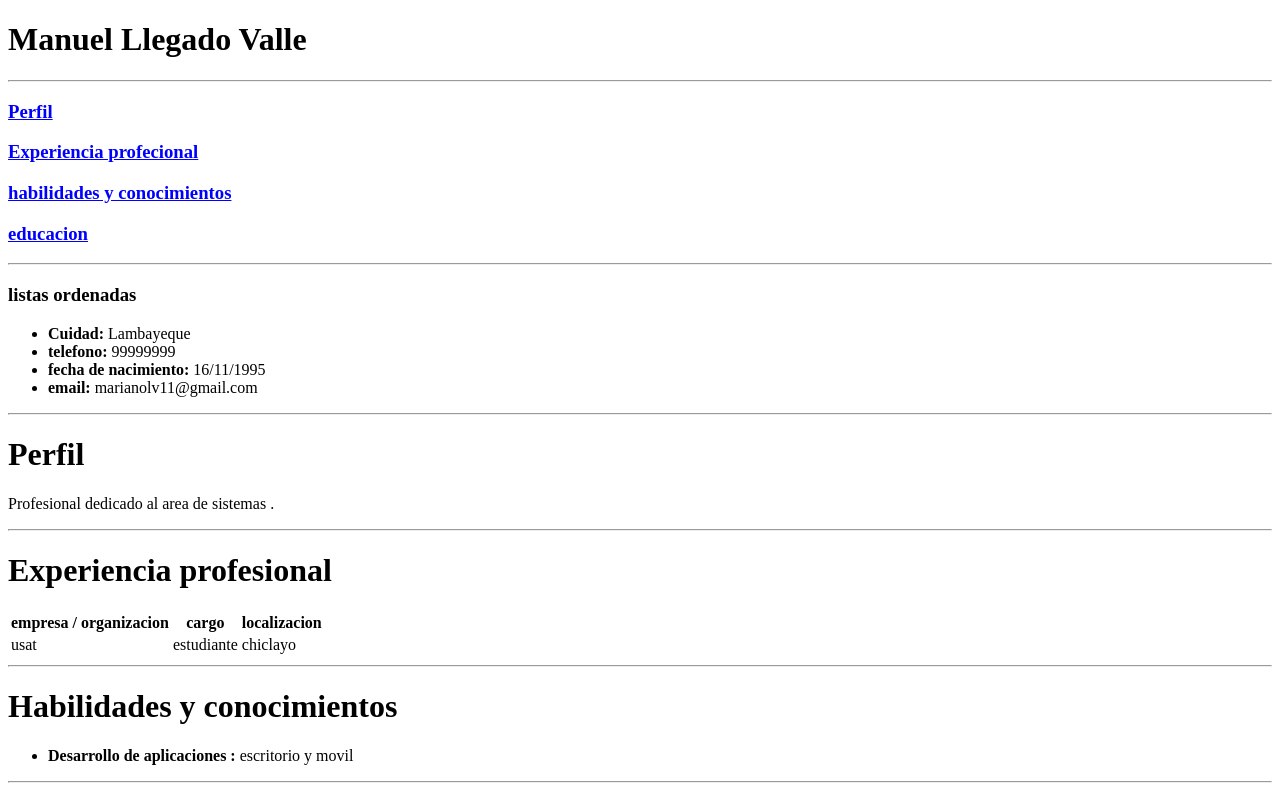
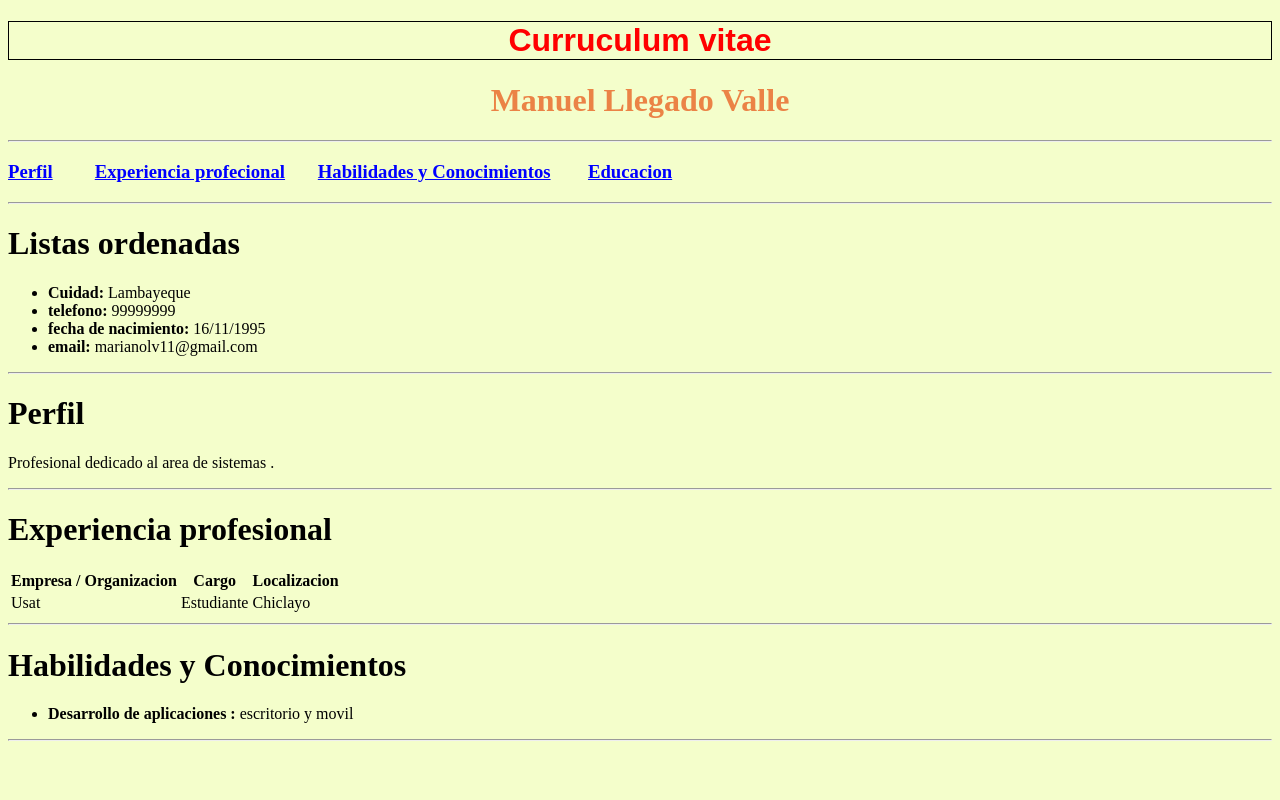
Before and after one commit to Dbcooper12/2021_Dise-oWeb, a plain HTML site: page c-v -mejorado/cvmejorado.html in a window 1280 px wide. Drawn offline with Linux system fonts and the light colour scheme.

Commit message:
comienzo del proyecto cv

```diff
--- a/c-v -mejorado/cvmejorado.html
+++ b/c-v -mejorado/cvmejorado.html
@@ -4,18 +4,21 @@
     <meta charset="UTF-8">
     <meta http-equiv="X-UA-Compatible" content="IE=edge">
     <meta name="viewport" content="width=device-width, initial-scale=1.0">
-    <title>CV</title>
+    <title>
+       Curriculum Vitae
+    </title>
+    <link rel="icon" href="img/icon_e5b3eff56a5b591627bd495c99224b1e.ico">
 </head>
-<body>
-    <h1> Manuel Llegado Valle
+<body style="background-color: #f4fecb;">
+
+    <h1 style="color: red;text-align: center;border: 1px solid #000000;font-family: Arial;">Curruculum vitae</h1>
+    <h1 style="text-align: center; color: rgb(235, 131, 70);"> Manuel Llegado Valle
     </h1>
 <hr>
- <h3 style="color: blue;"> <u>Perfil</u> </h3>
-<h3 style="color: blue;"> <u>Experiencia profecional</u> </h3>
-<h3 style="color: blue;"> <u>habilidades y conocimientos</u> </h3>
-<h3 style="color: blue;">  <u>educacion</u> </h3>
+ <h3 style="color: blue;"> <u>Perfil</u> &nbsp;&nbsp; &nbsp;&nbsp; &nbsp;&nbsp;<u>Experiencia profecional</u>&nbsp;&nbsp;&nbsp;&nbsp;  &nbsp;&nbsp;<u>Habilidades y Conocimientos</u> &nbsp;&nbsp;&nbsp;&nbsp; &nbsp;&nbsp;<u>Educacion</u></h3>
+
 <hr>
-<h3> listas ordenadas</h3>
+<h1> Listas ordenadas</h1>
     <ul>
         <li> <b>Cuidad:</b> Lambayeque</li>
         <li> <b>telefono:</b> 99999999 </li>
@@ -33,20 +36,20 @@
 <table>
 <thead>
     <tr>
-        <th>empresa / organizacion</th>
-        <th>cargo</th>
-        <th>localizacion</th>
+        <th>Empresa / Organizacion</th>
+        <th>Cargo</th>
+        <th>Localizacion</th>
     </tr>
 </thead>
 <tr>
-    <td>usat</td>
-    <td>estudiante</td>
-    <td>chiclayo</td>
+    <td>Usat</td>
+    <td>Estudiante</td>
+    <td>Chiclayo</td>
 </tr>
 
 </table>
 <hr>
-<h1>Habilidades y conocimientos</h1>
+<h1>Habilidades y Conocimientos</h1>
 <ul>
     <li> <b>Desarrollo de aplicaciones :</b> escritorio y movil</li>
 
```
Also changed, not shown: c-v -mejorado/img/3LE1PSI1AAA.jpg (added), c-v -mejorado/img/icon_e5b3eff56a5b591627bd495c99224b1e.ico (added).
